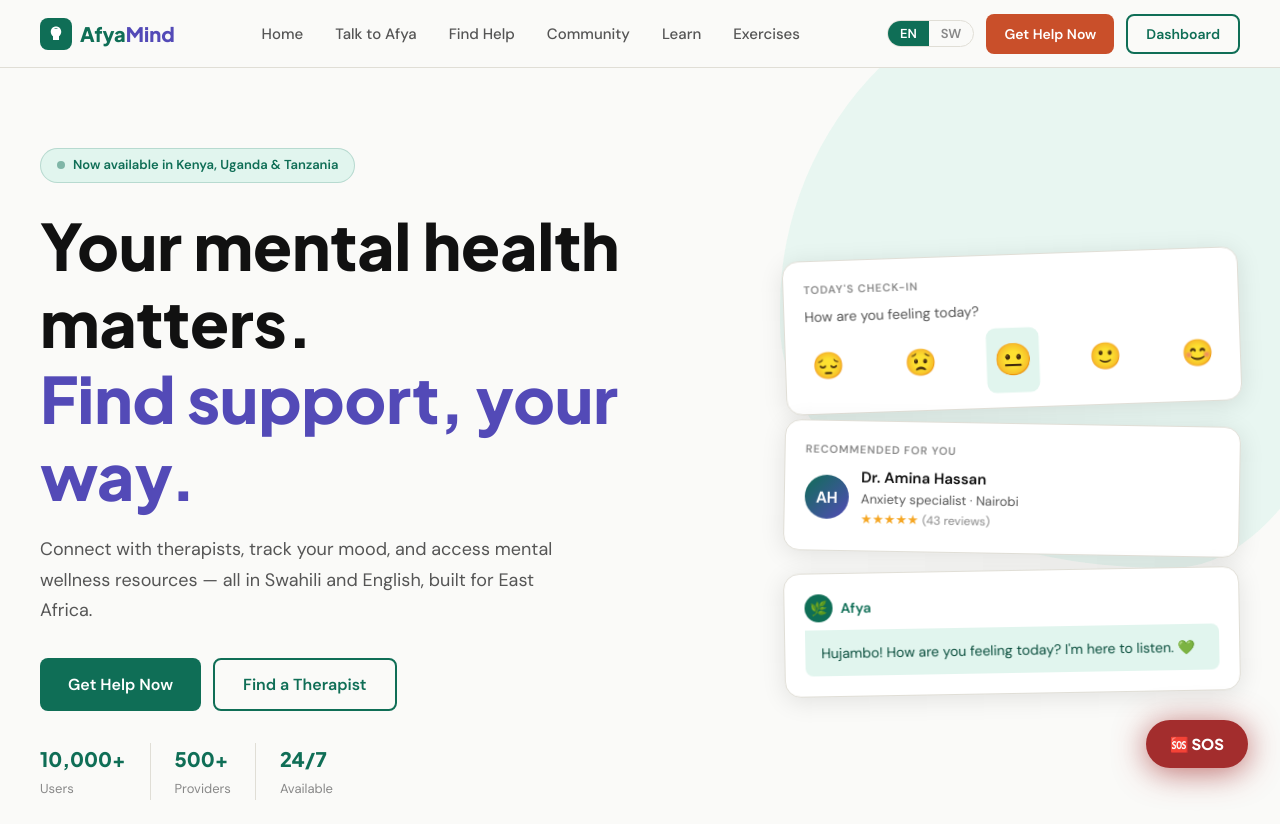
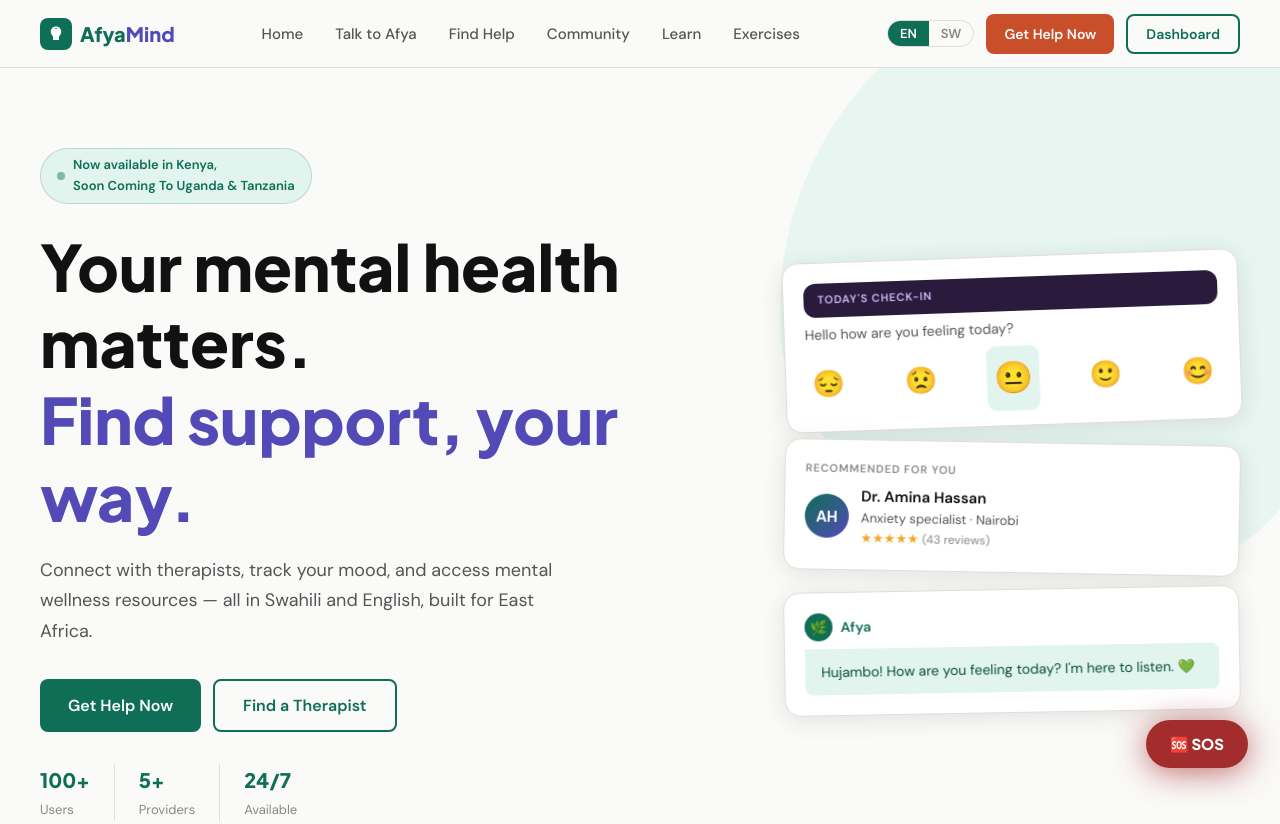
Before and after one commit to sethcolosso/Afyamind, a website: page frontend/home.html in a window 1280 px wide. Shown: the top 824 px of the page. Drawn offline with Linux system fonts and the light colour scheme.

Commit message:
minor changes

```diff
--- a/frontend/home.html
+++ b/frontend/home.html
@@ -18,7 +18,7 @@
   <div class="hero-blob"></div>
   <div class="hero-inner">
     <div>
-      <div class="hero-badge"><span class="dot"></span> Now available in Kenya, Uganda &amp; Tanzania</div>
+      <div class="hero-badge"><span class="dot"></span> Now available in Kenya,<br> Soon Coming To Uganda &amp; Tanzania</div>
       <h1>Your mental health matters.<br><span class="purple">Find support, your way.</span></h1>
       <p class="hero-sub">Connect with therapists, track your mood, and access mental wellness resources — all in Swahili and English, built for East Africa.</p>
       <div class="hero-btns">
@@ -26,15 +26,17 @@
         <button class="btn btn-secondary btn-lg" onclick="window.location.href='help.html'">Find a Therapist</button>
       </div>
       <div class="hero-stats">
-        <div class="hero-stat"><strong>10,000+</strong><span>Users</span></div>
-        <div class="hero-stat"><strong>500+</strong><span>Providers</span></div>
+        <div class="hero-stat"><strong>100+</strong><span>Users</span></div>
+        <div class="hero-stat"><strong>5+</strong><span>Providers</span></div>
         <div class="hero-stat"><strong>24/7</strong><span>Available</span></div>
       </div>
     </div>
     <div class="hero-cards">
       <div class="float-card">
-        <div class="float-card-label">Today's Check-In</div>
-        <div style="font-size:14px;color:var(--text-sec);">How are you feeling today?</div>
+        <div class="float-card-label" style="color:#d6bcfa; background:#2a1b3d; padding:8px 14px; border-radius:12px; font-weight:600;">
+          Today's Check-In
+        </div>
+        <div style="font-size:14px;color:var(--text-sec);">Hello how are you feeling today?</div>
         <div class="mood-selector">
           <span class="mood-emoji" onclick="selectMood(this)">😔</span>
           <span class="mood-emoji" onclick="selectMood(this)">😟</span>
```
